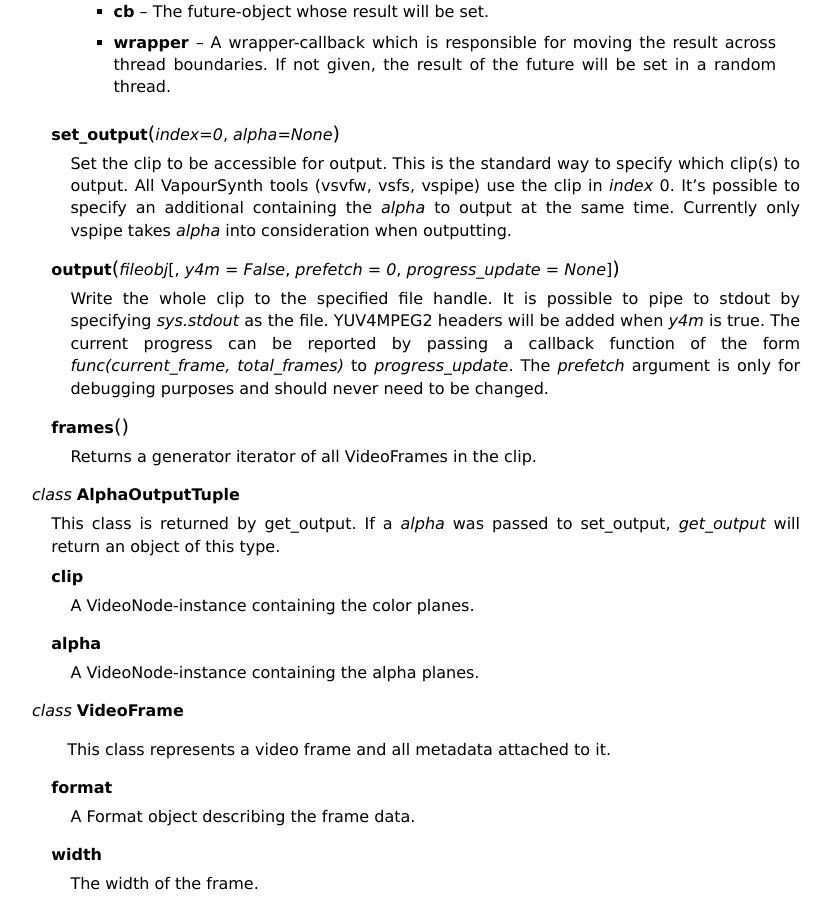
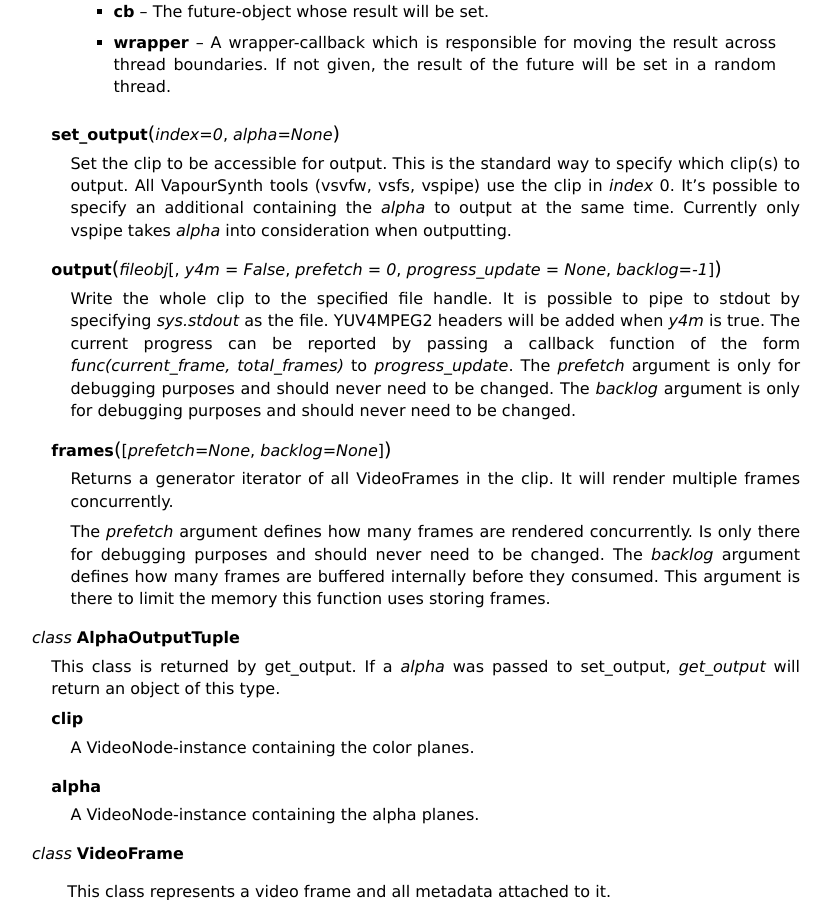
Before and after one commit to vapoursynth/vapoursynth, a Sphinx documentation site: the page built from doc/pythonreference.rst, in a window 1280 px wide and 900 px high, scrolled down 6339 px. Shown: the whole window, without its empty margins (48-879 px from the left). Built offline with Sphinx 7.4.7, drawn with Linux system fonts in a browser that asks for light colours; formulas are drawn with MathJax 3.

Commit message:
Add new implementation of VideoNode.output

```diff
--- a/doc/pythonreference.rst
+++ b/doc/pythonreference.rst
@@ -356,16 +356,20 @@ Classes and Functions
       containing the *alpha* to output at the same time. Currently only vspipe
       takes *alpha* into consideration when outputting.
 
-   .. py:method:: output(fileobj[, y4m = False, prefetch = 0, progress_update = None])
+   .. py:method:: output(fileobj[, y4m = False, prefetch = 0, progress_update = None, backlog=-1])
 
       Write the whole clip to the specified file handle. It is possible to pipe to stdout by specifying *sys.stdout* as the file.
       YUV4MPEG2 headers will be added when *y4m* is true.
       The current progress can be reported by passing a callback function of the form *func(current_frame, total_frames)* to *progress_update*.
       The *prefetch* argument is only for debugging purposes and should never need to be changed.
+      The *backlog* argument is only for debugging purposes and should never need to be changed.
 
-   .. py:method:: frames()
+   .. py:method:: frames([prefetch=None, backlog=None])
 
-      Returns a generator iterator of all VideoFrames in the clip.
+      Returns a generator iterator of all VideoFrames in the clip. It will render multiple frames concurrently.
+
+      The *prefetch* argument defines how many frames are rendered concurrently. Is only there for debugging purposes and should never need to be changed.
+      The *backlog* argument defines how many frames are buffered internally before they consumed. This argument is there to limit the memory this function uses storing frames.
 
 .. py:class:: AlphaOutputTuple
 
```
Also changed, not shown: 1 other file.
